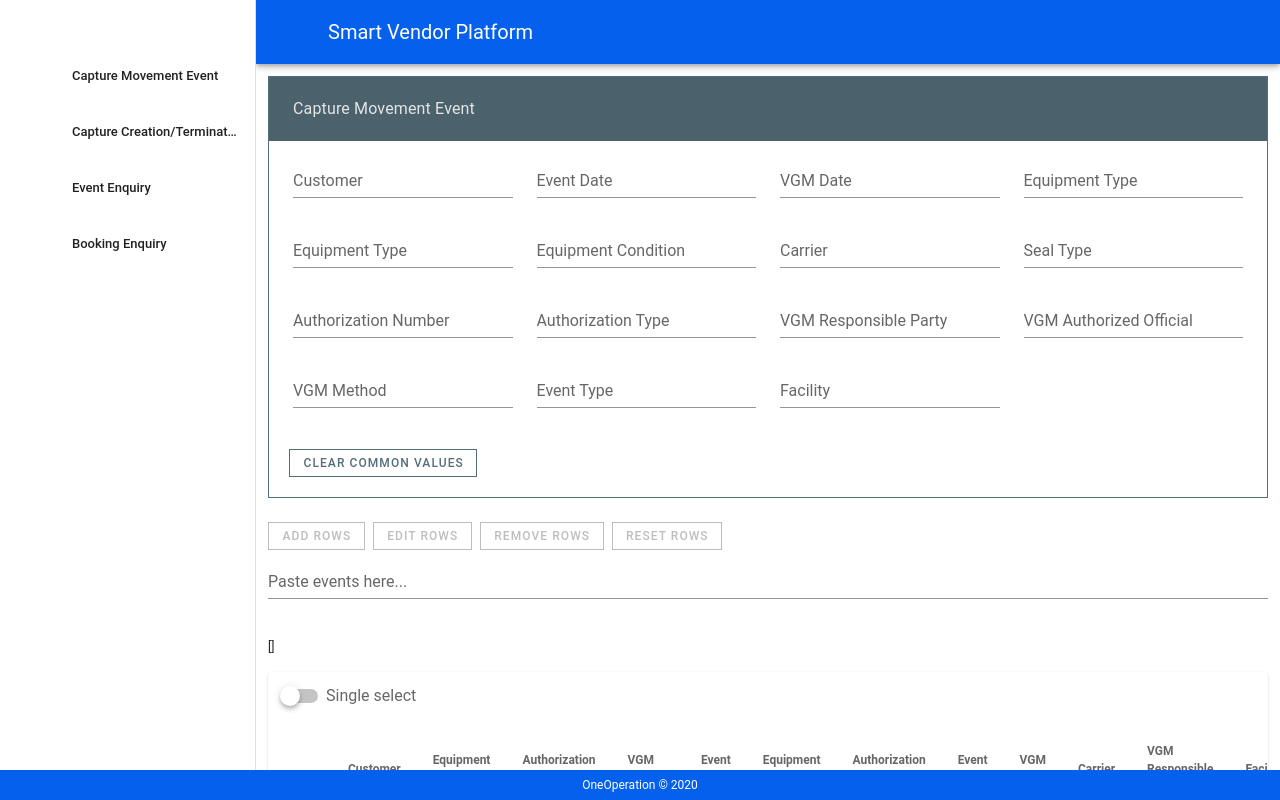
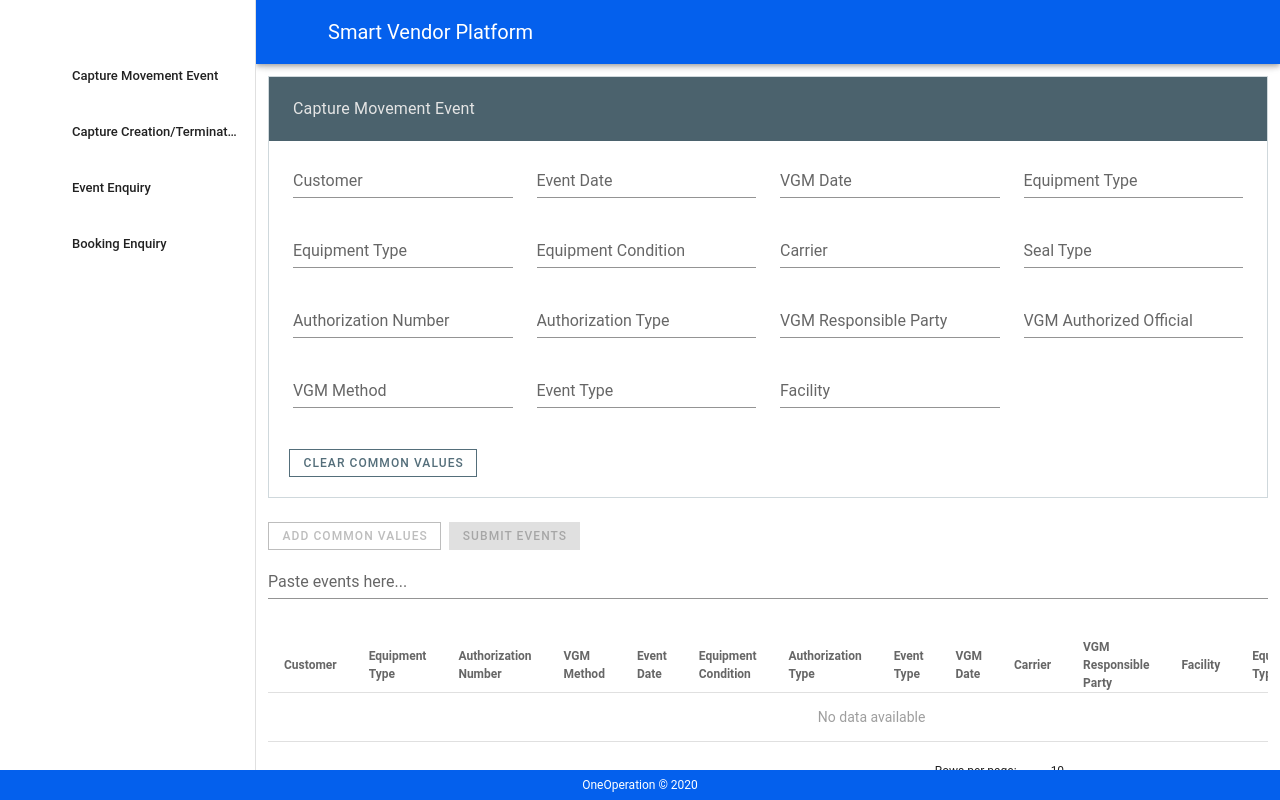
Before and after one commit to artieleartieleartiele/capture-event, a Vue app: page / in a window 1280 px wide. Shown: the top 800 px of the page. Built offline with nearby package versions, Linux system fonts and the light colour scheme; the HTML template or start-up script is replaced by a standard one.

Commit message:
Revise events table

```diff
--- a/src/components/CaptureMovementEventDetailItem.vue
+++ b/src/components/CaptureMovementEventDetailItem.vue
@@ -8,35 +8,16 @@
         small
         tile
         outlined
-        color="info"
-      >Add Rows</v-btn>
+        color="teal lighten-1"
+      >Add Common Values</v-btn>
       <v-btn
-        @click="clickEditRows"
-        :disabled="isDisabled"
+        @click="logger"
+        :disabled="(events.length < 1)"
         class="mr-2"
         small
         tile
-        outlined
-        color="success"
-      >Edit Rows</v-btn>
-      <v-btn
-        @click="clickRemove"
-        :disabled="isDisabled"
-        class="mr-2"
-        small
-        tile
-        outlined
-        color="warning"
-      >Remove Rows</v-btn>
-      <v-btn
-        @click="clickResetRows"
-        :disabled="isDisabled"
-        class="mr-2"
-        small
-        tile
-        outlined
-        color="error"
-      >Reset Rows</v-btn>
+        color="primary"
+      >Submit Events</v-btn>
       <v-text-field
         label="Paste events here..."
         id="contentPasted"
@@ -46,22 +27,243 @@
       ></v-text-field>
     </div>
     <br />
-    <span>{{ selected }}</span>
-    <v-data-table
-      id="inputtedEvents"
-      v-model="selected"
-      :headers="headers"
-      :items="inputtedEvents"
-      :single-select="singleSelect"
-      show-select
-      item-key="dumbKey"
-      class="elevation-1"
-    >
-      <template v-slot:top>
-        <v-switch v-model="singleSelect" label="Single select" class="pa-3"></v-switch>
+
+    <v-data-table :headers="headers" :items="inputtedEvents">
+      <template v-slot:item.customer="props">
+        <v-edit-dialog
+          :return-value.sync="props.item.customer"
+          @save="save"
+          @cancel="cancel"
+          @open="open"
+          @close="close"
+        >
+          {{ props.item.customer }}
+          <template v-slot:input>
+            <v-text-field v-model="props.item.customer" label="Edit" single-line counter autofocus></v-text-field>
+          </template>
+        </v-edit-dialog>
+      </template>
+      <template v-slot:item.eqpType="props">
+        <v-edit-dialog
+          :return-value.sync="props.item.eqpType"
+          @save="save"
+          @cancel="cancel"
+          @open="open"
+          @close="close"
+        >
+          {{ props.item.eqpType }}
+          <template v-slot:input>
+            <v-text-field v-model="props.item.eqpType" label="Edit" single-line counter autofocus></v-text-field>
+          </template>
+        </v-edit-dialog>
+      </template>
+      <template v-slot:item.authNo="props">
+        <v-edit-dialog
+          :return-value.sync="props.item.authNo"
+          @save="save"
+          @cancel="cancel"
+          @open="open"
+          @close="close"
+        >
+          {{ props.item.authNo }}
+          <template v-slot:input>
+            <v-text-field v-model="props.item.authNo" label="Edit" single-line counter autofocus></v-text-field>
+          </template>
+        </v-edit-dialog>
+      </template>
+      <template v-slot:item.vgmMethod="props">
+        <v-edit-dialog
+          :return-value.sync="props.item.vgmMethod"
+          @save="save"
+          @cancel="cancel"
+          @open="open"
+          @close="close"
+        >
+          {{ props.item.vgmMethod }}
+          <template v-slot:input>
+            <v-text-field v-model="props.item.vgmMethod" label="Edit" single-line counter autofocus></v-text-field>
+          </template>
+        </v-edit-dialog>
+      </template>
+
+      <template v-slot:item.eventDate="props">
+        <v-edit-dialog
+          :return-value.sync="props.item.eventDate"
+          @save="save"
+          @cancel="cancel"
+          @open="open"
+          @close="close"
+        >
+          {{ props.item.eventDate }}
+          <template v-slot:input>
+            <v-text-field v-model="props.item.eventDate" label="Edit" single-line counter autofocus></v-text-field>
+          </template>
+        </v-edit-dialog>
+      </template>
+      <template v-slot:item.condition="props">
+        <v-edit-dialog
+          :return-value.sync="props.item.condition"
+          @save="save"
+          @cancel="cancel"
+          @open="open"
+          @close="close"
+        >
+          {{ props.item.condition }}
+          <template v-slot:input>
+            <v-text-field v-model="props.item.condition" label="Edit" single-line counter autofocus></v-text-field>
+          </template>
+        </v-edit-dialog>
+      </template>
+      <template v-slot:item.authType="props">
+        <v-edit-dialog
+          :return-value.sync="props.item.authType"
+          @save="save"
+          @cancel="cancel"
+          @open="open"
+          @close="close"
+        >
+          {{ props.item.authType }}
+          <template v-slot:input>
+            <v-text-field v-model="props.item.authType" label="Edit" single-line counter autofocus></v-text-field>
+          </template>
+        </v-edit-dialog>
+      </template>
+      <template v-slot:item.eventType="props">
+        <v-edit-dialog
+          :return-value.sync="props.item.eventType"
+          @save="save"
+          @cancel="cancel"
+          @open="open"
+          @close="close"
+        >
+          {{ props.item.eventType }}
+          <template v-slot:input>
+            <v-text-field v-model="props.item.eventType" label="Edit" single-line counter autofocus></v-text-field>
+          </template>
+        </v-edit-dialog>
+      </template>
+      <template v-slot:item.vgmDate="props">
+        <v-edit-dialog
+          :return-value.sync="props.item.vgmDate"
+          @save="save"
+          @cancel="cancel"
+          @open="open"
+          @close="close"
+        >
+          {{ props.item.vgmDate }}
+          <template v-slot:input>
+            <v-text-field v-model="props.item.vgmDate" label="Edit" single-line counter autofocus></v-text-field>
+          </template>
+        </v-edit-dialog>
+      </template>
+      <template v-slot:item.carrier="props">
+        <v-edit-dialog
+          :return-value.sync="props.item.carrier"
+          @save="save"
+          @cancel="cancel"
+          @open="open"
+          @close="close"
+        >
+          {{ props.item.carrier }}
+          <template v-slot:input>
+            <v-text-field v-model="props.item.carrier" label="Edit" single-line counter autofocus></v-text-field>
+          </template>
+        </v-edit-dialog>
+      </template>
+      <template v-slot:item.facility="props">
+        <v-edit-dialog
+          :return-value.sync="props.item.facility"
+          @save="save"
+          @cancel="cancel"
+          @open="open"
+          @close="close"
+        >
+          {{ props.item.facility }}
+          <template v-slot:input>
+            <v-text-field v-model="props.item.facility" label="Edit" single-line counter autofocus></v-text-field>
+          </template>
+        </v-edit-dialog>
+      </template>
+      <template v-slot:item.vgmResParty="props">
+        <v-edit-dialog
+          :return-value.sync="props.item.vgmResParty"
+          @save="save"
+          @cancel="cancel"
+          @open="open"
+          @close="close"
+        >
+          {{ props.item.vgmResParty }}
+          <template v-slot:input>
+            <v-text-field
+              v-model="props.item.vgmResParty"
+              label="Edit"
+              single-line
+              counter
+              autofocus
+            ></v-text-field>
+          </template>
+        </v-edit-dialog>
+      </template>
+      <template v-slot:item.ladenEmpty="props">
+        <v-edit-dialog
+          :return-value.sync="props.item.ladenEmpty"
+          @save="save"
+          @cancel="cancel"
+          @open="open"
+          @close="close"
+        >
+          {{ props.item.ladenEmpty }}
+          <template v-slot:input>
+            <v-text-field
+              v-model="props.item.ladenEmpty"
+              label="Edit"
+              single-line
+              counter
+              autofocus
+            ></v-text-field>
+          </template>
+        </v-edit-dialog>
+      </template>
+      <template v-slot:item.sealType="props">
+        <v-edit-dialog
+          :return-value.sync="props.item.sealType"
+          @save="save"
+          @cancel="cancel"
+          @open="open"
+          @close="close"
+        >
+          {{ props.item.sealType }}
+          <template v-slot:input>
+            <v-text-field v-model="props.item.sealType" label="Edit" single-line counter autofocus></v-text-field>
+          </template>
+        </v-edit-dialog>
+      </template>
+      <template v-slot:item.vgmOfficial="props">
+        <v-edit-dialog
+          :return-value.sync="props.item.vgmOfficial"
+          @save="save"
+          @cancel="cancel"
+          @open="open"
+          @close="close"
+        >
+          {{ props.item.vgmOfficial }}
+          <template v-slot:input>
+            <v-text-field
+              v-model="props.item.vgmOfficial"
+              label="Edit"
+              single-line
+              counter
+              autofocus
+            ></v-text-field>
+          </template>
+        </v-edit-dialog>
       </template>
     </v-data-table>
-    <v-btn @click="logger" small tile color="primary" class="mt-5">Submit</v-btn>
+
+    <v-snackbar v-model="snack" :timeout="3000" :color="snackColor">
+      {{ snackText }}
+      <v-btn text @click="snack = false">Close</v-btn>
+    </v-snackbar>
 
     <v-row justify="center">
       <v-dialog v-model="dialog" persistent max-width="1161px">
@@ -92,7 +294,12 @@ export default {
     CaptureMovementEventCommonValuesModal
   },
   computed: {
-    ...mapGetters(["commonValuesChoices", "commonValues", "inputtedEvents"]),
+    ...mapGetters([
+      "commonValuesChoices",
+      "commonValues",
+      "inputtedEvents",
+      "events"
+    ]),
     isDisabled() {
       return this.selected.length === 0;
     }
@@ -121,7 +328,9 @@ export default {
       this.dialog = false;
       this.resetCommonValuesModal();
     },
-    logger() {},
+    logger() {
+      console.log(this.inputtedEvents);
+    },
     clickResetRows() {
       if (this.selected.length === 0) return;
       this.resetRows(this.selected);
@@ -160,14 +369,35 @@ export default {
             sealType: cell[13],
             vgmOfficial: cell[14]
           };
-          this.inputtedEvents.unshift(event);
+          this.events.unshift(event);
         }
       });
       // cb.clearData("Text");
+    },
+    save() {
+      this.snack = true;
+      this.snackColor = "success";
+      this.snackText = "Data saved";
+    },
+    cancel() {
+      this.snack = true;
+      this.snackColor = "error";
+      this.snackText = "Canceled";
+    },
+    open() {
+      this.snack = true;
+      this.snackColor = "info";
+      this.snackText = "Dialog opened";
+    },
+    close() {
+      console.log("Dialog closed");
     }
   },
   data() {
     return {
+      snack: false,
+      snackColor: "",
+      snackText: "",
       singleSelect: false,
       dialog: false,
       selected: [],
--- a/src/components/CaptureMovementEventHeader.vue
+++ b/src/components/CaptureMovementEventHeader.vue
@@ -7,7 +7,7 @@
     :tile="true"
     :value="0"
   >
-    <v-expansion-panel style="border: 1px solid #546E7A;">
+    <v-expansion-panel style="border: 1px solid #CFD8DC;">
       <v-expansion-panel-header :ripple="true" class="blue-grey darken-1 ma-0">
         <span class="white--text subtitle-1">Capture Movement Event</span>
         <template v-slot:actions>
@@ -27,10 +27,10 @@ import CaptureMovementEventHeaderItem from "./CaptureMovementEventHeaderItem";
 export default {
   name: "CaptureMovementEventHeader",
   components: {
-    CaptureMovementEventHeaderItem,
+    CaptureMovementEventHeaderItem
   },
   data() {
     return {};
-  },
+  }
 };
 </script>
--- a/src/store/modules/movementEvents.js
+++ b/src/store/modules/movementEvents.js
@@ -35,6 +35,7 @@ const getters = {
     }
     return state.events;
   },
+  events: (state) => state.events,
 };
 const actions = {
   async fetchCommonValuesList({ commit }) {
```
